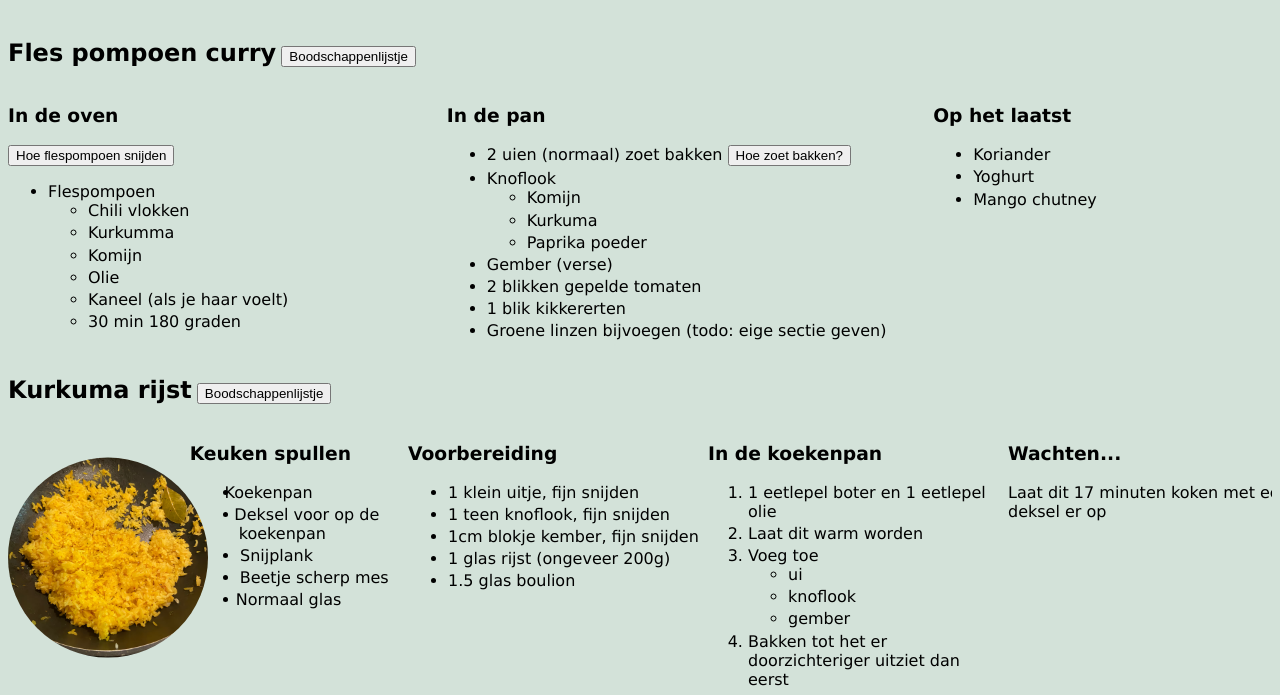
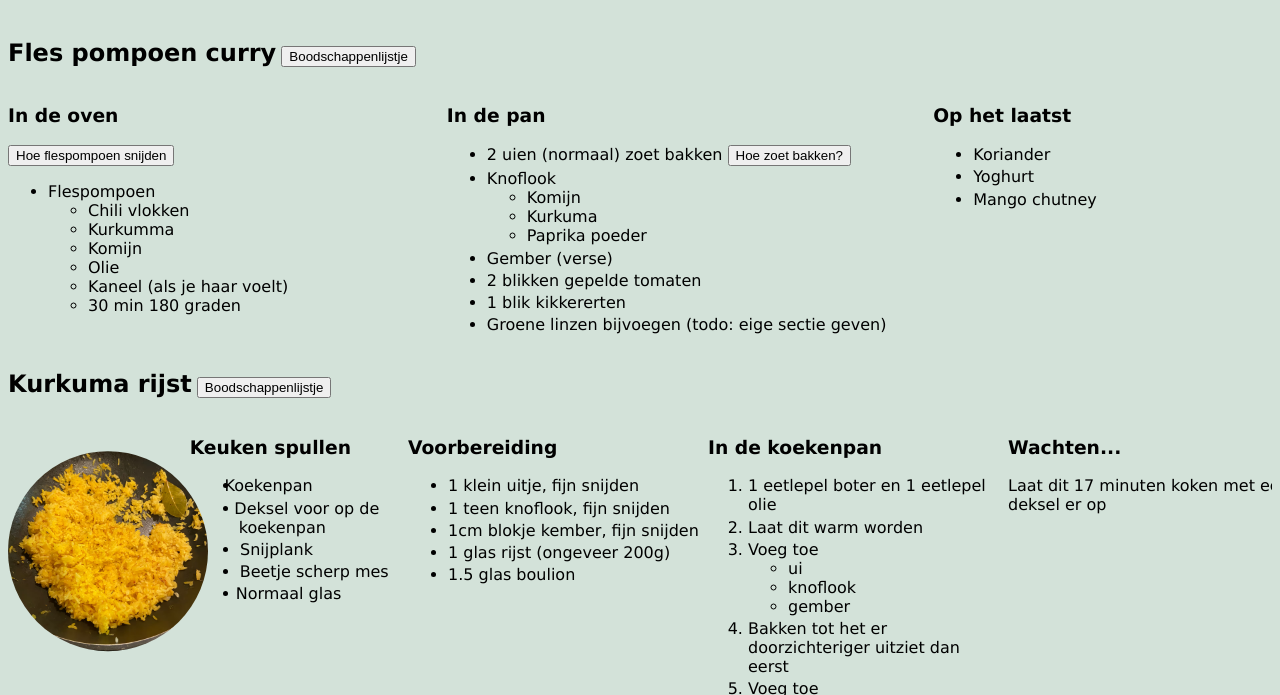
Before and after one commit to RogierdeRuijter/recipes-, a plain HTML site: page index.html in a window 1280 px wide. Shown: the part 62-757 px from the top of the page. Drawn offline with Linux system fonts and the light colour scheme; a script that the page names is missing.

Commit message:
deploy: 12c8b59d289ff2ea8ccf2ff53b314db6eeb8c491

```diff
--- a/index.html
+++ b/index.html
@@ -83,7 +83,7 @@
         clip-path: var(--path);
         width: 200px;
       }
-      li {
+      li:not(:is(ul, ol) > li > * > li) {
         margin-block-end: 0.2em;
       }
       h2 {
```
